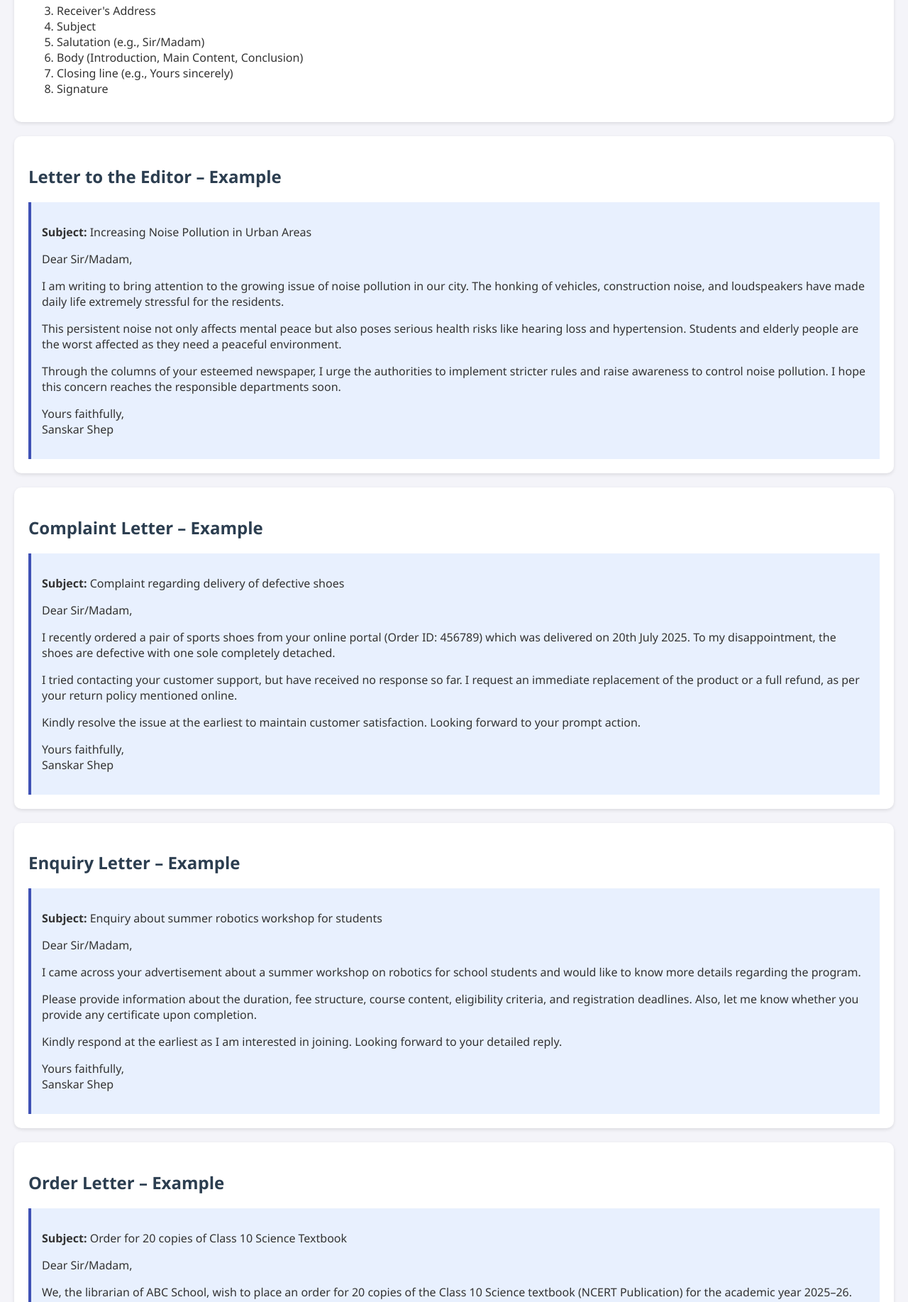
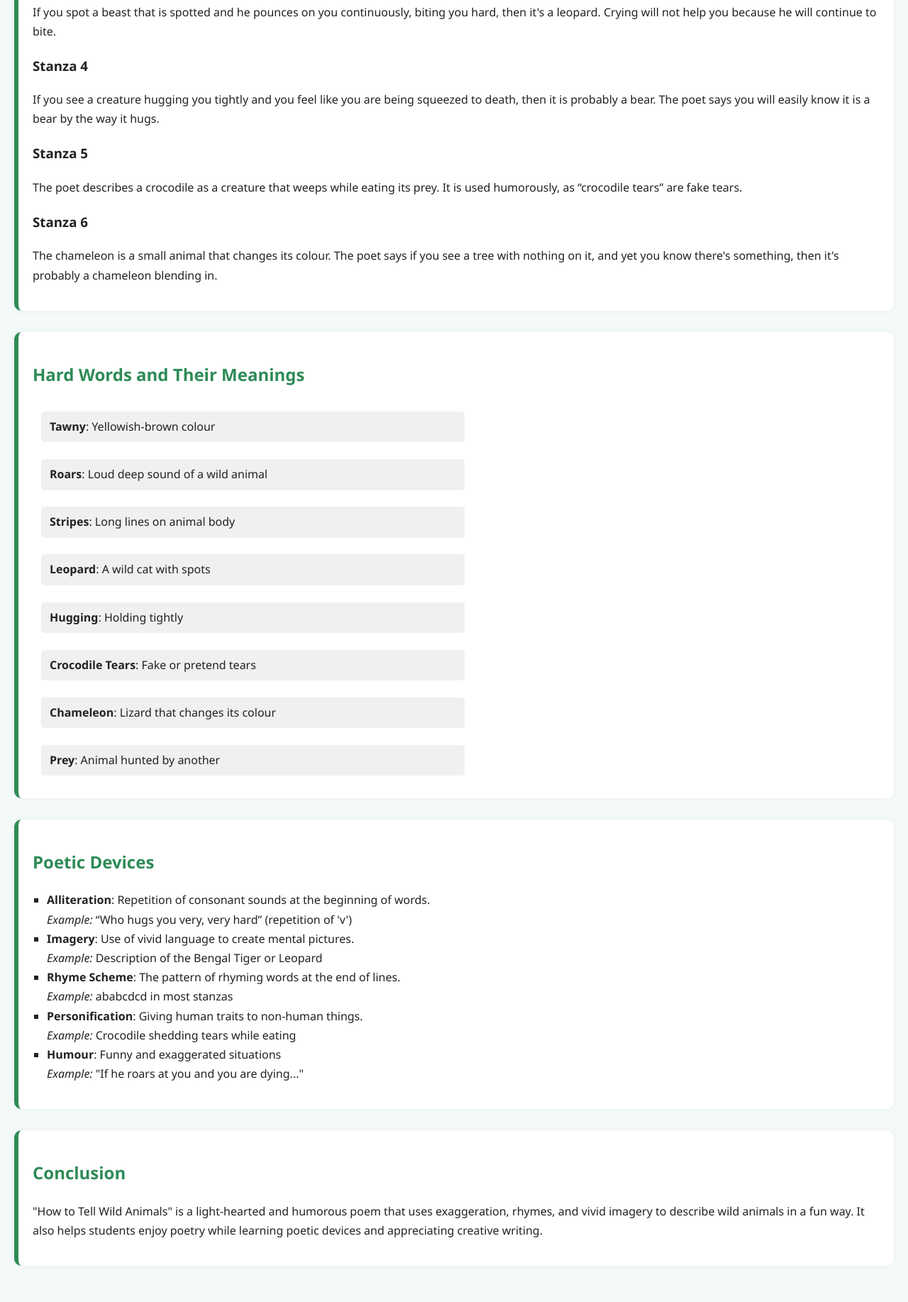
Before and after one commit to 9850807513/Letter-to-editor-site-sanskar-, a plain HTML site: page index.html in a window 1280 px wide. Shown: the part 1082-2917 px from the top of the page at 71% size. Drawn offline with Linux system fonts and the light colour scheme.

Commit message:
Update index.html

```diff
--- a/index.html
+++ b/index.html
@@ -1,113 +1,153 @@
-<!DOCTYPE html><html lang="en"><head>
-  <meta charset="UTF-8" />
-  <meta name="viewport" content="width=device-width, initial-scale=1.0" />
-  <title>All About Formal Letters</title>
+<!DOCTYPE html>
+<html lang="en">
+<head>
+  <meta charset="UTF-8">
+  <meta name="viewport" content="width=device-width, initial-scale=1">
+  <title>How to Tell Wild Animals - Seminar</title>
   <style>
     body {
-      font-family: 'Segoe UI', Tahoma, Geneva, Verdana, sans-serif;
-      background-color: #f4f4f9;
+      font-family: 'Segoe UI', sans-serif;
+      line-height: 1.7;
+      background-color: #f4f9f9;
       margin: 0;
       padding: 20px;
-      color: #333;
-    }header {
-  background-color: #3f51b5;
-  color: white;
-  padding: 15px 20px;
-  text-align: center;
-  border-radius: 8px;
-}
+      color: #222;
+    }
+    header {
+      text-align: center;
+      background-color: #2e8b57;
+      color: white;
+      padding: 25px 10px;
+      border-radius: 10px;
+    }
+    h1 {
+      font-size: 30px;
+      margin-bottom: 10px;
+    }
+    h2 {
+      color: #2e8b57;
+    }
+    section {
+      margin-bottom: 30px;
+      padding: 20px;
+      background-color: white;
+      border-left: 6px solid #2e8b57;
+      border-radius: 10px;
+      box-shadow: 0 0 10px rgba(0,0,0,0.05);
+    }
+    ul {
+      list-style: square;
+      padding-left: 20px;
+    }
+    .word-meaning {
+      display: flex;
+      flex-wrap: wrap;
+    }
+    .word-meaning div {
+      width: 48%;
+      margin: 1%;
+      background-color: #f0f0f0;
+      padding: 8px 12px;
+      border-radius: 5px;
+    }
+    audio {
+      margin-top: 10px;
+      width: 100%;
+    }
+    @media(max-width: 600px){
+      .word-meaning div {
+        width: 100%;
+      }
+    }
+  </style>
+</head>
+<body>
 
-h1, h2, h3 {
-  color: #2c3e50;
-}
+<header>
+  <h1>How to Tell Wild Animals</h1>
+  <p>Seminar Presentation for Class 10</p>
+</header>
 
-section {
-  background-color: white;
-  padding: 20px;
-  margin: 20px 0;
-  border-radius: 10px;
-  box-shadow: 0 2px 5px rgba(0,0,0,0.1);
-}
+<section>
+  <h2>Introduction</h2>
+  <p>
+    "How to Tell Wild Animals" is a humorous poem written by Carolyn Wells. The poem tells us how to identify various wild animals in a funny and exaggerated way. The poet uses playful language and vivid imagery to describe animals like the Asian lion, Bengal tiger, leopard, and others.
+  </p>
+</section>
 
-.example {
-  background: #e8f0fe;
-  padding: 15px;
-  margin-top: 10px;
-  border-left: 4px solid #3f51b5;
-}
+<section>
+  <h2>Poem Audio (Only Lines)</h2>
+  <p><strong>Listen to the poem lines here:</strong></p>
+  <audio controls>
+    <source src="poem-audio.mp3" type="audio/mpeg">
+    Your browser does not support the audio element.
+  </audio>
+</section>
 
-  </style>
-</head><body>
-  <header>
-    <h1>All About Formal Letters</h1>
-  </header>  <section>
-    <h2>What Are Letters?</h2>
-    <p>Letters are written forms of communication between individuals or organizations. They serve different purposes like expressing opinions, requesting information, lodging complaints, or placing orders.</p>
-  </section>  <section>
-    <h2>Types of Formal Letters</h2>
-    <ul>
-      <li>Letter to the Editor</li>
-      <li>Complaint Letter</li>
-      <li>Enquiry Letter</li>
-      <li>Order Letter</li>
-      <!-- Add more as needed -->
-    </ul>
-  </section>  <section>
-    <h2>Why Informal Letters Are Not Used Often</h2>
-    <p>In the modern digital era, informal letters are often replaced by instant messaging and emails. Formal letters are still important in academic, official, and professional settings.</p>
-  </section>  <section>
-    <h2>How to Write a Proper Subject Line</h2>
-    <p>Be concise and specific. A subject line should clearly state the purpose of the letter. Example: "Complaint regarding damaged goods delivered on 12 July 2025."</p>
-  </section>  <section>
-    <h2>Structure of a Formal Letter</h2>
-    <ol>
-      <li>Sender's Address</li>
-      <li>Date</li>
-      <li>Receiver's Address</li>
-      <li>Subject</li>
-      <li>Salutation (e.g., Sir/Madam)</li>
-      <li>Body (Introduction, Main Content, Conclusion)</li>
-      <li>Closing line (e.g., Yours sincerely)</li>
-      <li>Signature</li>
-    </ol>
-  </section>  <section>
-    <h2>Letter to the Editor – Example</h2>
-    <div class="example">
-      <p><strong>Subject:</strong> Increasing Noise Pollution in Urban Areas</p>
-      <p>Dear Sir/Madam,</p>
-      <p>I am writing to bring attention to the growing issue of noise pollution in our city. The honking of vehicles, construction noise, and loudspeakers have made daily life extremely stressful for the residents.</p>
-      <p>This persistent noise not only affects mental peace but also poses serious health risks like hearing loss and hypertension. Students and elderly people are the worst affected as they need a peaceful environment.</p>
-      <p>Through the columns of your esteemed newspaper, I urge the authorities to implement stricter rules and raise awareness to control noise pollution. I hope this concern reaches the responsible departments soon.</p>
-      <p>Yours faithfully,<br/>Sanskar Shep</p>
-    </div>
-  </section>  <section>
-    <h2>Complaint Letter – Example</h2>
-    <div class="example">
-      <p><strong>Subject:</strong> Complaint regarding delivery of defective shoes</p>
-      <p>Dear Sir/Madam,</p>
-      <p>I recently ordered a pair of sports shoes from your online portal (Order ID: 456789) which was delivered on 20th July 2025. To my disappointment, the shoes are defective with one sole completely detached.</p>
-      <p>I tried contacting your customer support, but have received no response so far. I request an immediate replacement of the product or a full refund, as per your return policy mentioned online.</p>
-      <p>Kindly resolve the issue at the earliest to maintain customer satisfaction. Looking forward to your prompt action.</p>
-      <p>Yours faithfully,<br/>Sanskar Shep</p>
-    </div>
-  </section>  <section>
-    <h2>Enquiry Letter – Example</h2>
-    <div class="example">
-      <p><strong>Subject:</strong> Enquiry about summer robotics workshop for students</p>
-      <p>Dear Sir/Madam,</p>
-      <p>I came across your advertisement about a summer workshop on robotics for school students and would like to know more details regarding the program.</p>
-      <p>Please provide information about the duration, fee structure, course content, eligibility criteria, and registration deadlines. Also, let me know whether you provide any certificate upon completion.</p>
-      <p>Kindly respond at the earliest as I am interested in joining. Looking forward to your detailed reply.</p>
-      <p>Yours faithfully,<br/>Sanskar Shep</p>
-    </div>
-  </section>  <section>
-    <h2>Order Letter – Example</h2>
-    <div class="example">
-      <p><strong>Subject:</strong> Order for 20 copies of Class 10 Science Textbook</p>
-      <p>Dear Sir/Madam,</p>
-      <p>We, the librarian of ABC School, wish to place an order for 20 copies of the Class 10 Science textbook (NCERT Publication) for the academic year 2025–26.</p>
-      <p>Please ensure the books are the latest edition and are delivered by 15th August 2025. The payment will be made upon delivery. Kindly confirm the availability and dispatch details soon.</p>
-      <p>We hope to receive quality service from your reputed store. Kindly consider our order urgent and deliver it on priority.</p>
-      <p>Yours faithfully,<br/>Sanskar Shep<br/>Librarian, ABC School</p>
-    </div>
-  </section></body></html>
+<section>
+  <h2>Stanza-Wise Explanation</h2>
+  <h3>Stanza 1</h3>
+  <p>
+    The poet says if you go to the jungles of Asia and a large, tawny (yellowish-brown) beast roars loudly at you and you are dying because of fear, then you have met an Asian lion.
+  </p>
+  <h3>Stanza 2</h3>
+  <p>
+    If you are roaming in the forest and suddenly you see a wild animal with black stripes on a yellow body, and if it jumps on you and eats you, then it is the Bengal Tiger.
+  </p>
+  <h3>Stanza 3</h3>
+  <p>
+    If you spot a beast that is spotted and he pounces on you continuously, biting you hard, then it's a leopard. Crying will not help you because he will continue to bite.
+  </p>
+  <h3>Stanza 4</h3>
+  <p>
+    If you see a creature hugging you tightly and you feel like you are being squeezed to death, then it is probably a bear. The poet says you will easily know it is a bear by the way it hugs.
+  </p>
+  <h3>Stanza 5</h3>
+  <p>
+    The poet describes a crocodile as a creature that weeps while eating its prey. It is used humorously, as “crocodile tears” are fake tears.
+  </p>
+  <h3>Stanza 6</h3>
+  <p>
+    The chameleon is a small animal that changes its colour. The poet says if you see a tree with nothing on it, and yet you know there's something, then it's probably a chameleon blending in.
+  </p>
+</section>
+
+<section>
+  <h2>Hard Words and Their Meanings</h2>
+  <div class="word-meaning">
+    <div><strong>Tawny</strong>: Yellowish-brown colour</div>
+    <div><strong>Roars</strong>: Loud deep sound of a wild animal</div>
+    <div><strong>Stripes</strong>: Long lines on animal body</div>
+    <div><strong>Leopard</strong>: A wild cat with spots</div>
+    <div><strong>Hugging</strong>: Holding tightly</div>
+    <div><strong>Crocodile Tears</strong>: Fake or pretend tears</div>
+    <div><strong>Chameleon</strong>: Lizard that changes its colour</div>
+    <div><strong>Prey</strong>: Animal hunted by another</div>
+  </div>
+</section>
+
+<section>
+  <h2>Poetic Devices</h2>
+  <ul>
+    <li><strong>Alliteration</strong>: Repetition of consonant sounds at the beginning of words.
+      <br><em>Example:</em> “Who hugs you very, very hard” (repetition of 'v')</li>
+    <li><strong>Imagery</strong>: Use of vivid language to create mental pictures.
+      <br><em>Example:</em> Description of the Bengal Tiger or Leopard</li>
+    <li><strong>Rhyme Scheme</strong>: The pattern of rhyming words at the end of lines.
+      <br><em>Example:</em> ababcdcd in most stanzas</li>
+    <li><strong>Personification</strong>: Giving human traits to non-human things.
+      <br><em>Example:</em> Crocodile shedding tears while eating</li>
+    <li><strong>Humour</strong>: Funny and exaggerated situations
+      <br><em>Example:</em> "If he roars at you and you are dying..."</li>
+  </ul>
+</section>
+
+<section>
+  <h2>Conclusion</h2>
+  <p>
+    "How to Tell Wild Animals" is a light-hearted and humorous poem that uses exaggeration, rhymes, and vivid imagery to describe wild animals in a fun way. It also helps students enjoy poetry while learning poetic devices and appreciating creative writing.
+  </p>
+</section>
+
+</body>
+</html>
```
